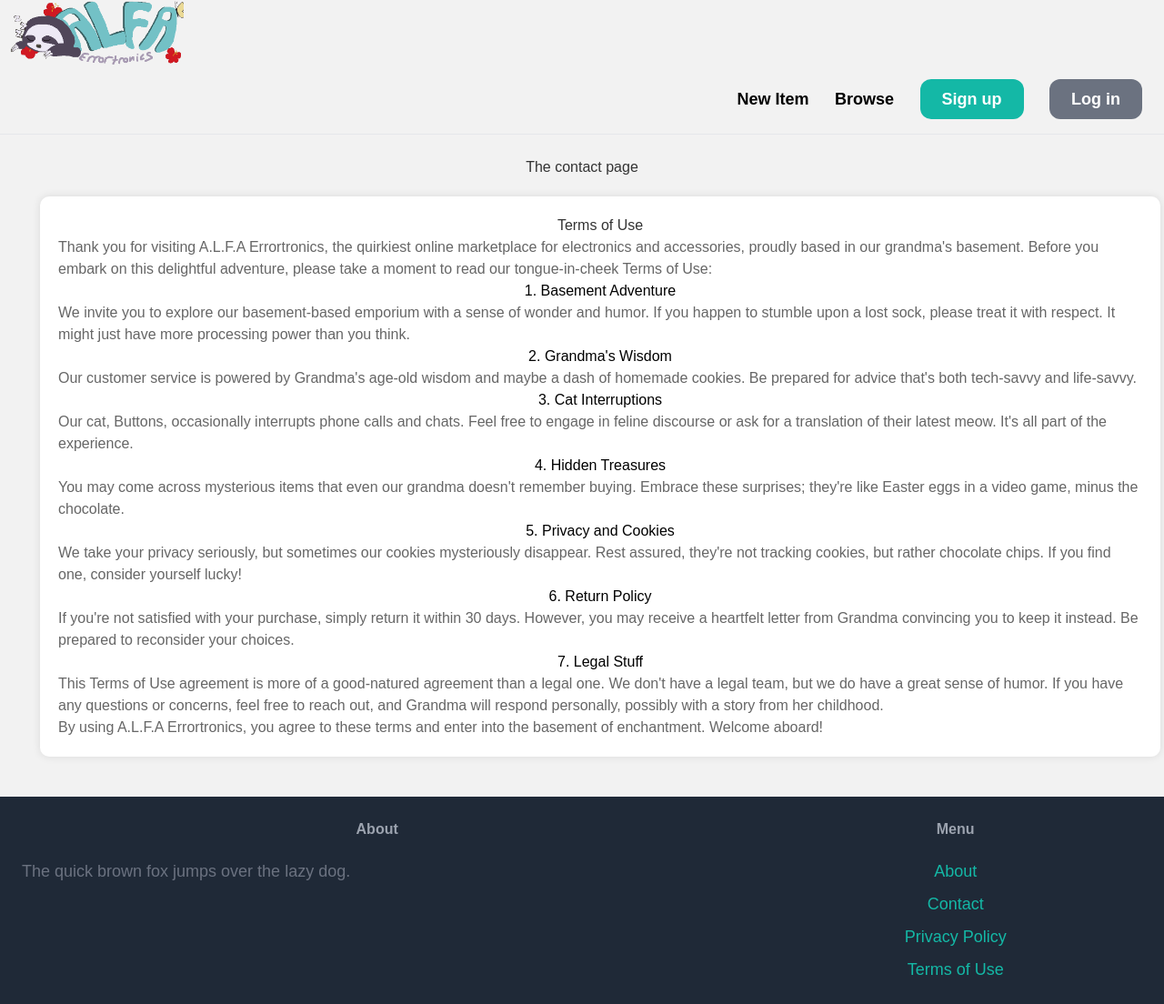
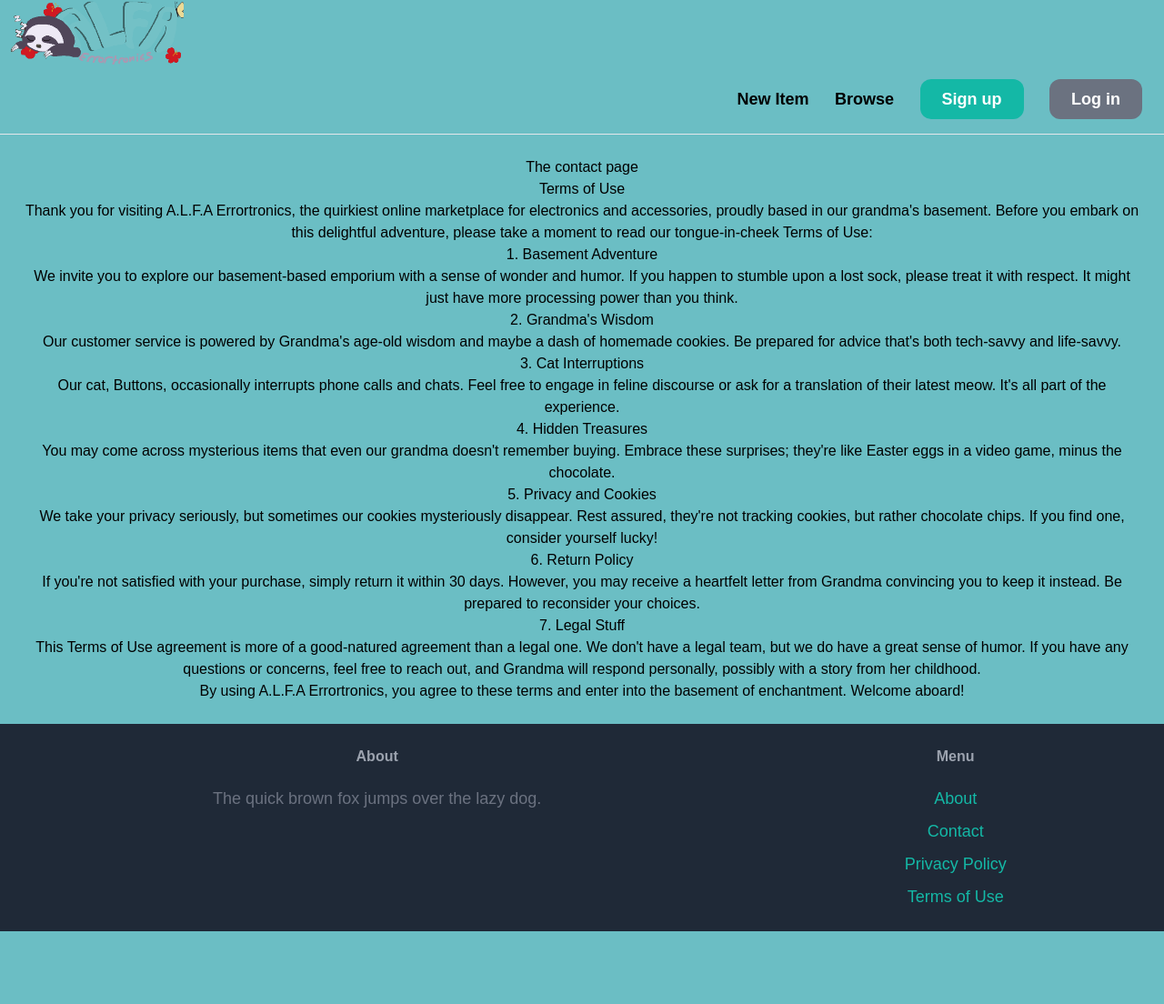
Before and after one commit to Nexezn/sweGP1, a Django app: template templates/core/termsOfUse.html in a window 1280 px wide. Shown: the whole page at 91% size. After the commit the page ends 1024 px from the top, so only its background shows below. Run offline with Django 3.2, Linux system fonts and the light colour scheme; the template is opened without the code that fills it, so the values that code supplies are empty; some libraries are stand-ins or nearby versions.

Commit message:
Updated termsOfUse.html

```diff
--- a/templates/core/termsOfUse.html
+++ b/templates/core/termsOfUse.html
@@ -3,27 +3,9 @@
 {% block title %}Terms of Use - A.L.F.A Errortronics{% endblock %}
 
 {% block content %}
-    <style>
-        body {
-            font-family: Arial, sans-serif;
-            background-color: #f2f2f2;
-            text-align: center;
-        }
-        .container {
-            background-color: #ffffff;
-            border-radius: 10px;
-            padding: 20px;
-            margin: 20px;
-            box-shadow: 0 0 10px rgba(0, 0, 0, 0.1);
-        }
-        h1 {
-            color: #333;
-        }
-        p {
-            color: #666;
-            text-align: left;
-        }
-    </style>
+    {% load static %}
+        <link rel="stylesheet" href="{% static '/core/terms.css' %}">
+
 <h1>The contact page</h1>
 
     <body>
```
